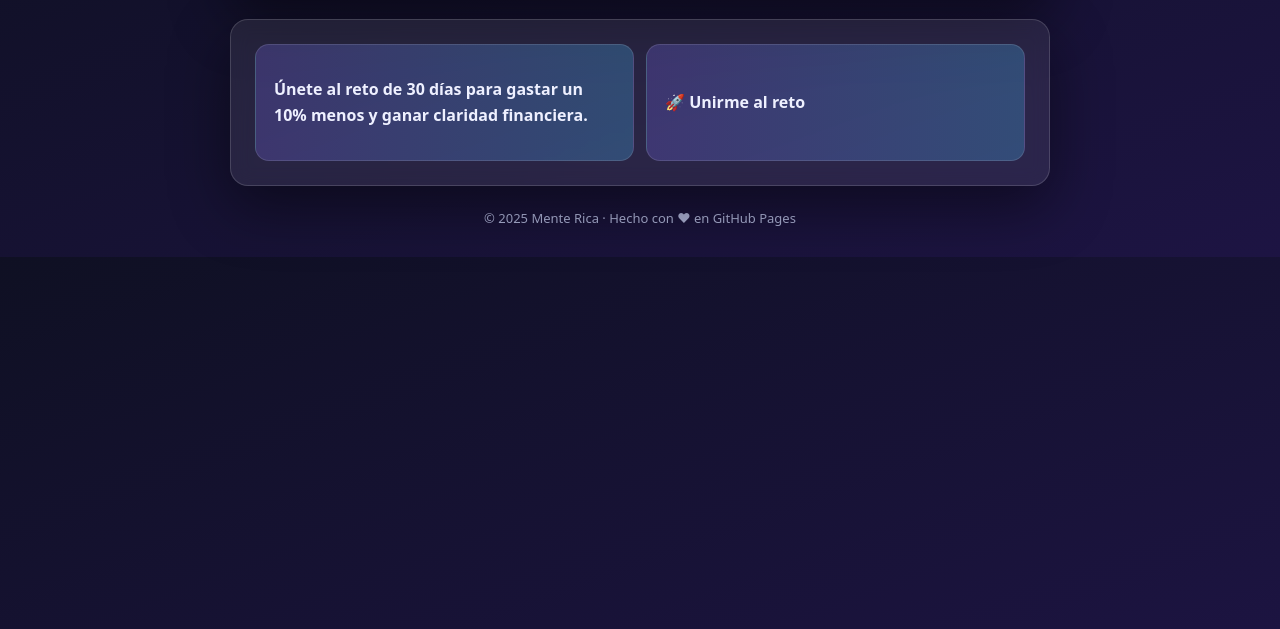
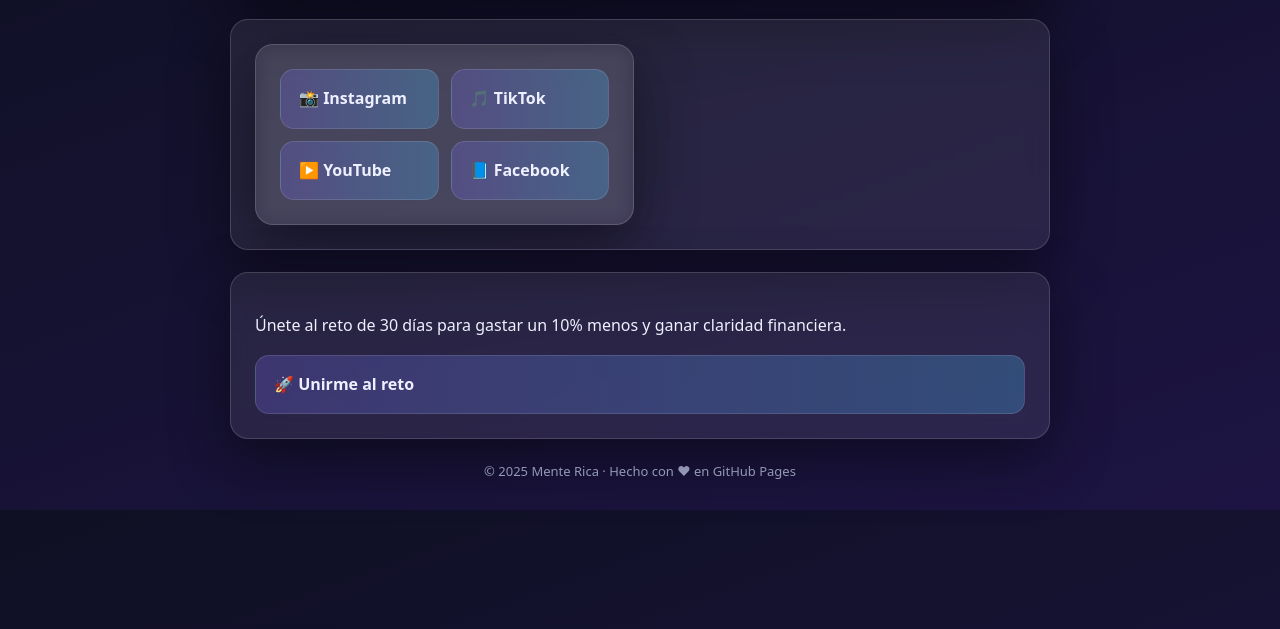
Before and after one commit to Cinziabast/menterica, a plain HTML site: page index.html in a window 1280 px wide. Shown: the part 171-800 px from the top of the page. Drawn offline with Linux system fonts and the light colour scheme.

Commit message:
Update index.html

```diff
--- a/index.html
+++ b/index.html
@@ -76,10 +76,13 @@
 
     <!-- Botones -->
     <section class="card grid">
-      <a class="btn" href="https://www.instagram.com/menteriica1/
-      <a class="btn" href="www.tiktok.com/@ciintiia7
-      <a class="btn" href="https://www.youtube.com/@Mente_Rica.1
-      <a class="btn" href="https://www.facebook.com/SoyMenteRica/
+     <section class="card grid">
+  <a class="btn" href="https://www.instagram.com/menteriica1/" target="_blank" rel="noopener">📸 Instagram</a>
+  <a class="btn" href="https://www.tiktok.com/@ciintiia7" target="_blank" rel="noopener">🎵 TikTok</a>
+  <a class="btn" href="https://www.youtube.com/@Mente_Rica.1" target="_blank" rel="noopener">▶️ YouTube</a>
+  <a class="btn" href="https://www.facebook.com/SoyMenteRica/" target="_blank" rel="noopener">📘 Facebook</a>
+</section>
+
     </section>
 
     <!-- CTA final -->
```
